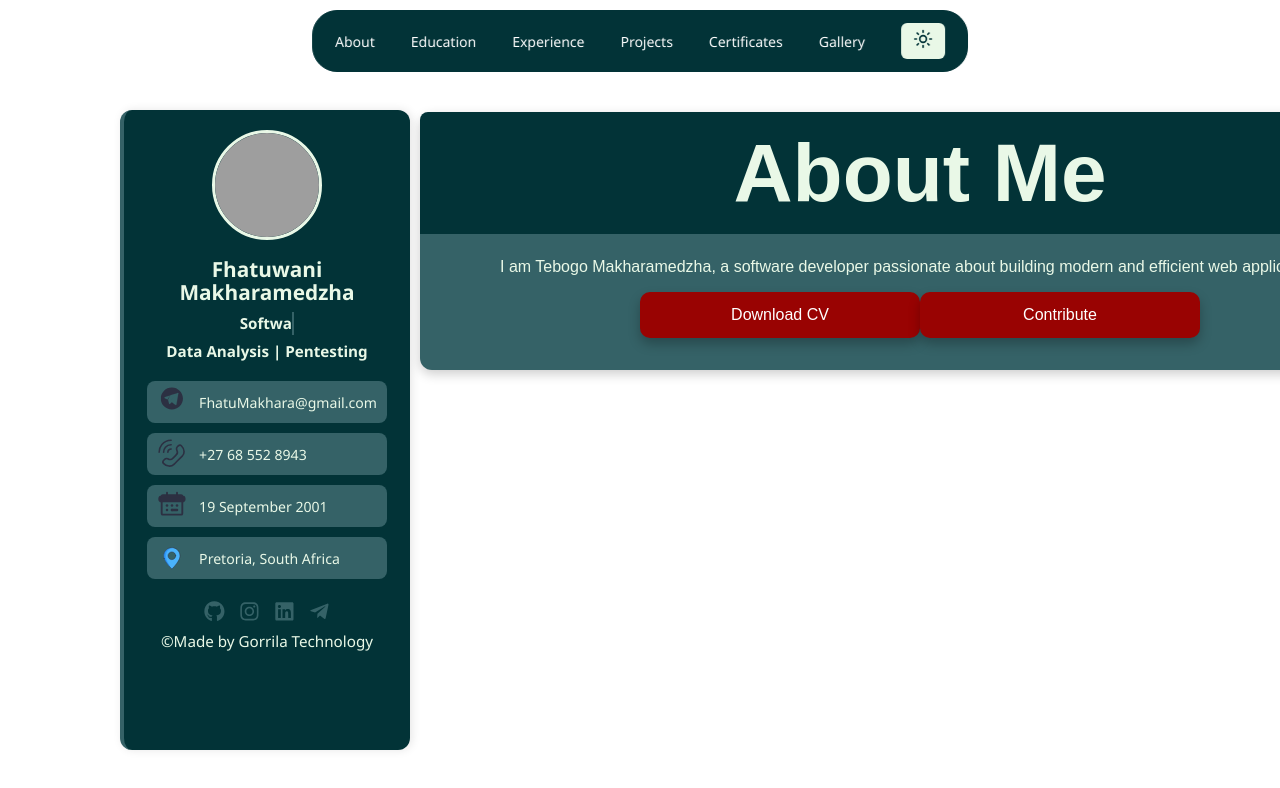
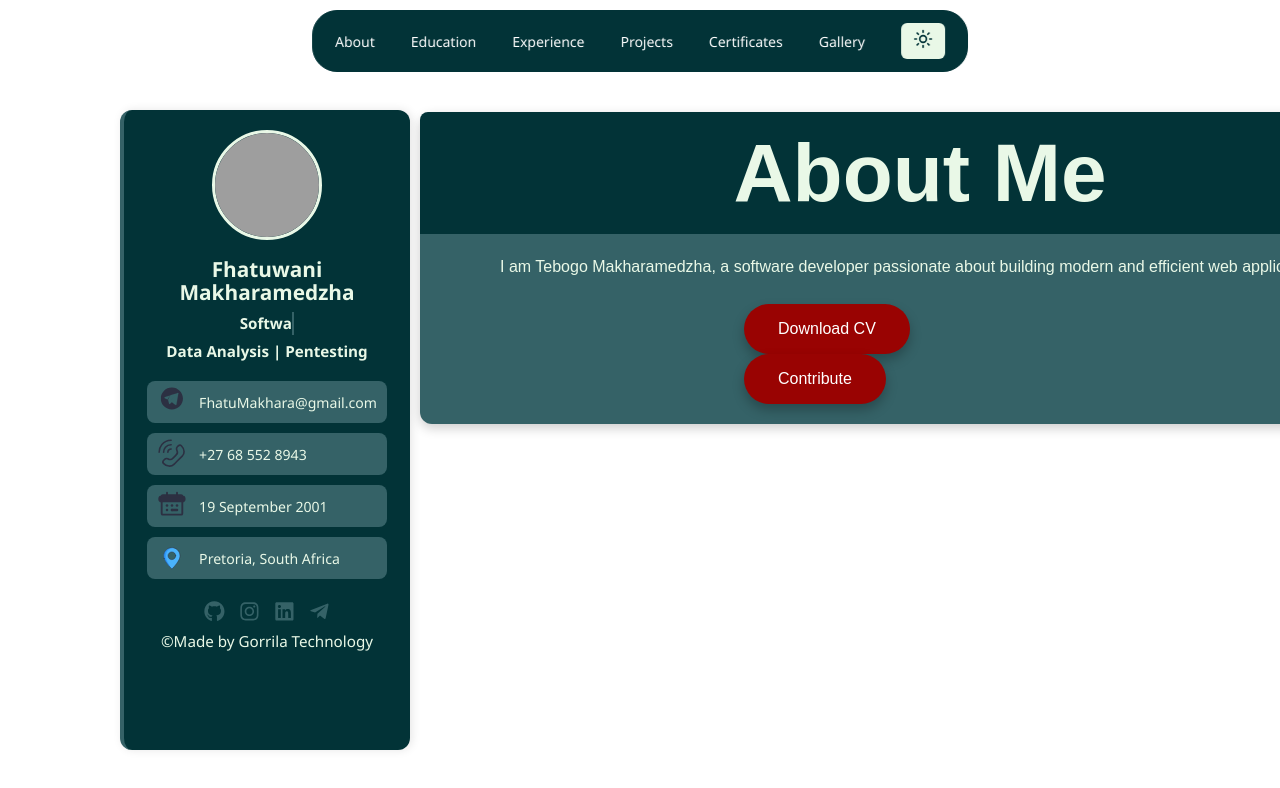
Before and after one commit to CodeboyTF/Personal-Profile-Website, a React (Vite) app: page / in a window 1280 px wide. Shown: the top 788 px of the page. Built offline with nearby package versions, Linux system fonts and the light colour scheme; grey boxes are pictures that could not be loaded.

Commit message:
Updated css For button and stats bars

```diff
--- a/src/App.css
+++ b/src/App.css
@@ -276,44 +276,112 @@ html {
   line-height: 1.6;
 }
 
-
 /* Download CV button */
 
-/* Shared button styles */
+.button-stack {
+  display: flex;
+  gap: 24px; /* Horizontal gap */
+  margin-top: 24px;
+  margin-left: 300px;
+  flex-wrap: wrap;
+}
+
+/* Shared styles */
 .button-downloadcv button,
 .button-contribution button {
   background-color: #990302;
   color: white;
-  border: none;
-  border-radius: 10px;
-  padding: 14px 32px; /* Longer button */
+  border: 2px solid transparent;
+  border-radius: 30px;
+  padding: 14px 32px;
   font-size: 16px;
   font-weight: 500;
   cursor: pointer;
-  margin: 12px 0; /* Adds space between buttons */
-  transition: background-color 0.3s ease, transform 0.2s ease;
+  display: flex;
+  align-items: center;
   box-shadow: 0 6px 12px rgba(0, 0, 0, 0.25);
-  width: 100%;
-  max-width: 280px;
-  text-align: center;
+  transition: all 0.3s ease;
 }
 
-/* Hover state */
+/* Hover with glowing border */
 .button-downloadcv button:hover,
 .button-contribution button:hover {
   background-color: #b20404;
   transform: translateY(-2px) scale(1.03);
+  border: 2px solid #ff5c5c;
+  box-shadow: 0 0 12px #ff5c5c, 0 0 24px #ff5c5c;
 }
 
-/* Click/Active state */
+/* Active state */
 .button-downloadcv button:active,
 .button-contribution button:active {
   transform: scale(0.97);
 }
 
-/* .button-stack {
+/* Stat navbar */
+
+.stats-container-card {
   display: flex;
-  flex-direction: column;
-  gap: 20px;
+  justify-content: center;
   align-items: flex-start;
-} */
+  gap: 24px;
+  margin-top: 40px;
+  flex-wrap: wrap;
+  padding: 10px;
+}
+
+.stats-bar-item {
+  background-color: #f8fafa;
+  border: 1px solid #d1d5db;
+  border-radius: 14px;
+  width: 260px;
+  padding: 16px 18px 32px;
+  position: relative;
+  cursor: pointer;
+  box-shadow: 0 6px 16px rgba(0, 0, 0, 0.06);
+  transition: transform 0.3s ease, background-color 0.3s;
+}
+
+.stats-bar-item:hover {
+  transform: translateY(-5px);
+  background-color: #eef3f5;
+}
+
+.stats-row {
+  display: flex;
+  justify-content: space-between;
+  align-items: center;
+  margin-bottom: 10px;
+}
+
+.stats-icon {
+  font-size: 20px;
+  color: #356267;
+}
+
+.stat-number {
+  font-size: 16px;
+  font-weight: bold;
+  color: #222;
+}
+
+.stat-title {
+  font-size: 14px;
+  font-weight: 600;
+  color: #333;
+  margin-bottom: 4px;
+}
+
+.stat-label {
+  font-size: 13px;
+  color: #555;
+  line-height: 1.4;
+}
+
+.link-icon {
+  position: absolute;
+  bottom: 8px;
+  right: 10px;
+  font-size: 12px;
+  color: #999;
+}
```
